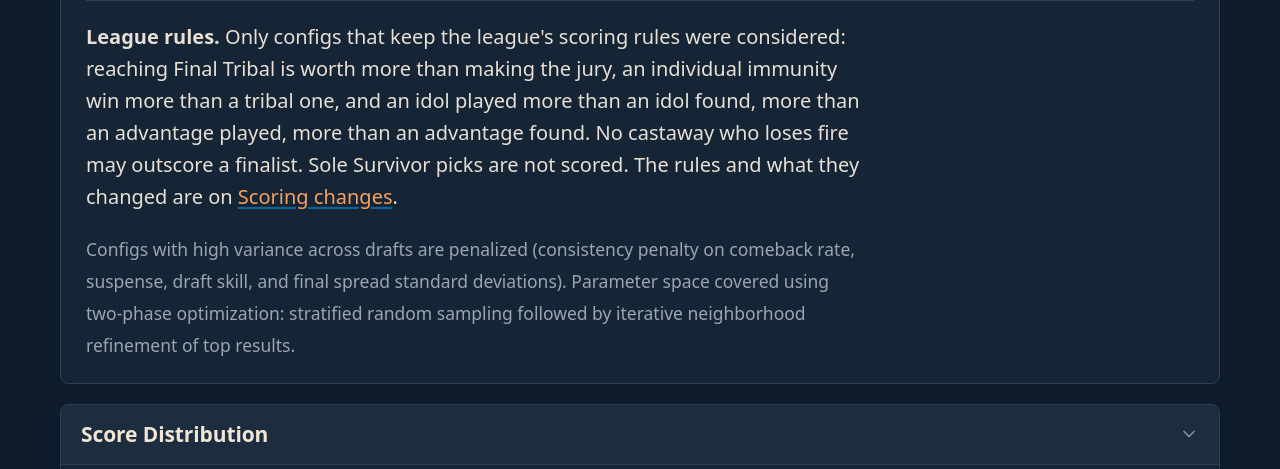
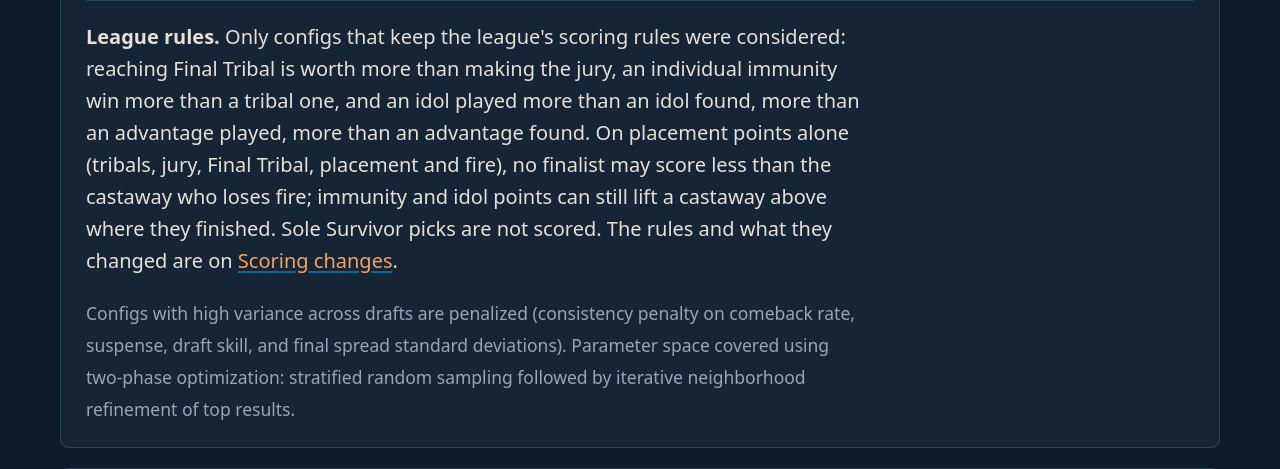
Before and after one commit to benjibromberg/survivor-fantasy, a Flask app: page /scoring-analysis in a window 1280 px wide. Shown: the part 2137-2606 px from the top of the page. Run offline with Flask 3, Linux system fonts and the light colour scheme; data that the repository does not hold is empty; some libraries are stand-ins or nearby versions.

Commit message:
fix(analysis): keep Sole Survivor out of the charts, correct two claims
expand_config() now defaults sole_survivor_val to 0: the sweep scored it
at zero, but the chart builders filled in ClassicScoring's default of 1.
The method text claimed no fire loser can outscore a finalist; it holds
on placement points only, which the text now says. The report's
"Composite before placement check" was the score before both penalties.
The dead Sole Survivor row in the impact report is removed.

```diff
--- a/app/templates/scoring_analysis.html
+++ b/app/templates/scoring_analysis.html
@@ -79,9 +79,11 @@
     <p><strong>League rules.</strong> Only configs that keep the league's scoring rules
     were considered: reaching Final Tribal is worth more than making the jury, an
     individual immunity win more than a tribal one, and an idol played more than an
-    idol found, more than an advantage played, more than an advantage found. No
-    castaway who loses fire may outscore a finalist. Sole Survivor picks are not
-    scored. The rules and what they changed are on
+    idol found, more than an advantage played, more than an advantage found. On
+    placement points alone (tribals, jury, Final Tribal, placement and fire), no
+    finalist may score less than the castaway who loses fire; immunity and idol
+    points can still lift a castaway above where they finished. Sole Survivor
+    picks are not scored. The rules and what they changed are on
     <a href="{{ url_for('main.league_settings_detail', slug='changes') }}">Scoring changes</a>.</p>
 
     <p><small>Configs with high variance across drafts are penalized (consistency penalty
```
Also changed, not shown: analyze_scoring.py (+4 -6 lines), tests/test_analyze_scoring.py (+6 -0 lines).
